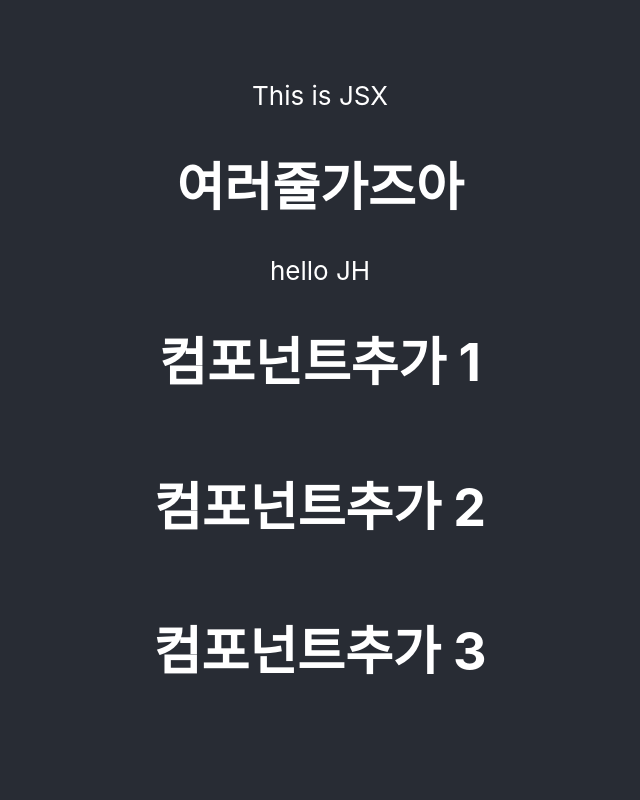
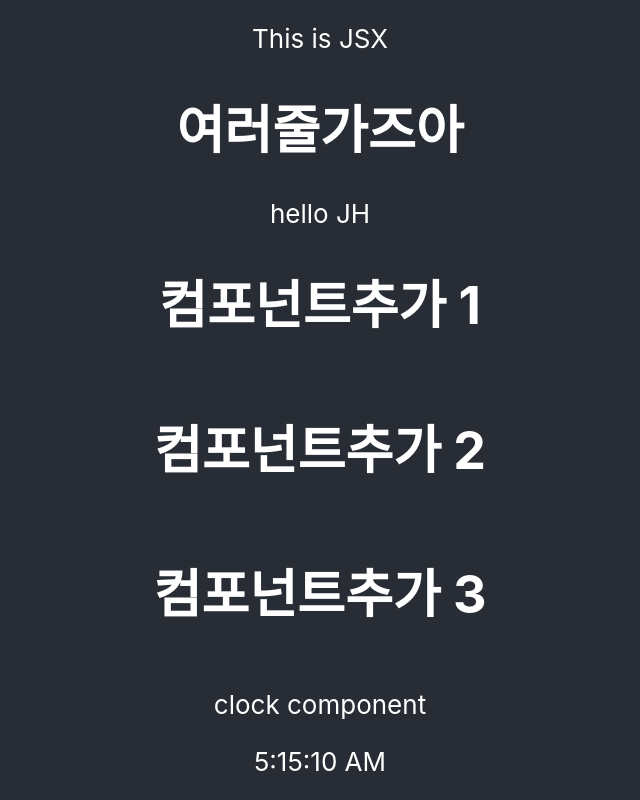
Before and after one commit to sungkwangLim/react-hello-world, a React (Create React App) app: page / in a window 1280 px wide. Shown: the whole page, without its empty margins (320-960 px from the left). Built offline with nearby package versions, Linux system fonts and the light colour scheme.

Commit message:
시계 컴포넌트 연결

```diff
--- a/src/App.js
+++ b/src/App.js
@@ -1,5 +1,6 @@
 // import logo from './logo.svg';
 import './App.css';
+import {Clock} from './components/clock.js';
 
 const element =  (
   <div>
@@ -37,6 +38,7 @@ function App() {
         <Greet
           number="3"
         />
+        <Clock value="111" />
         {/* <a
           className="App-link app-start"
           href="https://reactjs.org"
--- /dev/null
+++ b/src/components/clock.js
@@ -0,0 +1,34 @@
+import React, { Component } from "react";
+
+class Clock extends Component {
+    constructor(v){
+        super(v)
+        this.state = {
+            date : new Date()
+        };
+    }
+    componentDidMount(){
+        this.timer = setInterval(() => {
+            this.asdf()
+        }, 1000);
+    }
+    componentWillUnmount(){
+
+    }
+    asdf(){
+        this.setState({
+            date : new Date()
+        })
+    }
+    render(){
+        return (
+            <div>
+                <p>clock component</p>
+                <div>{this.state.date.toLocaleTimeString()}</div>
+            </div>
+        );
+    }
+
+}
+
+export { Clock }
```
